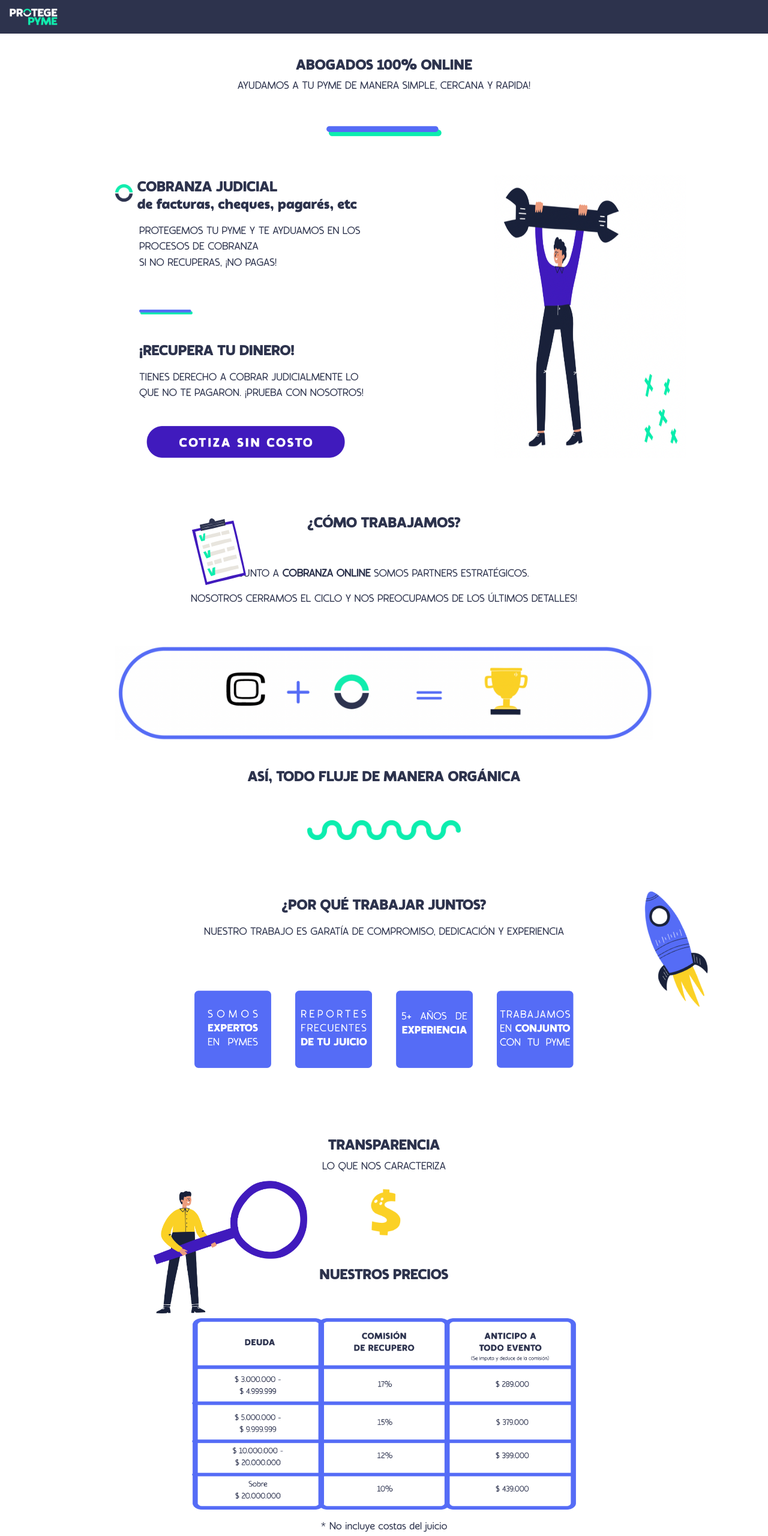
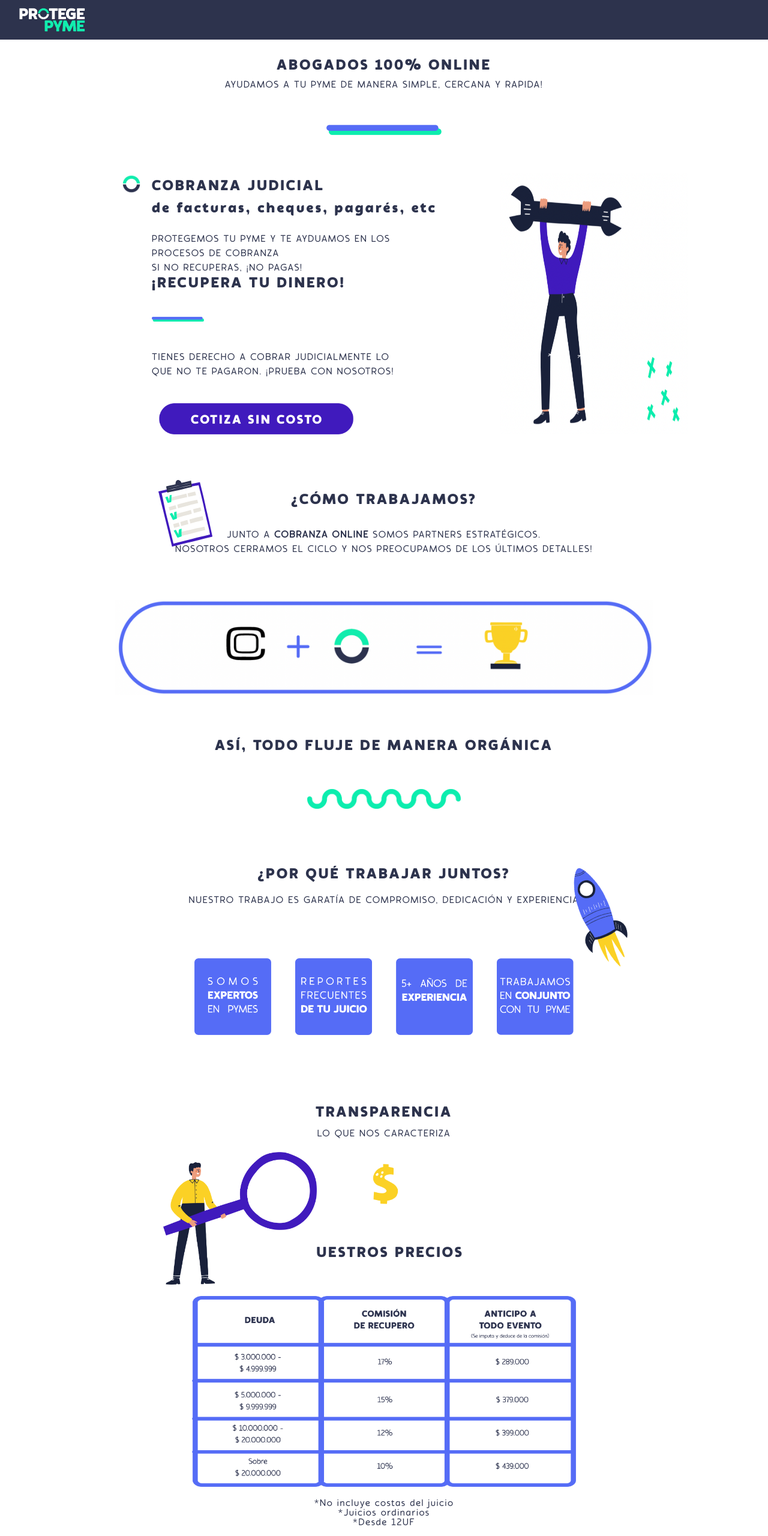
Before and after one commit to jerosantamariai/finalpp, a React (Create React App) app in the folder front/: page / in a window 1280 px wide. Shown: the top 2560 px of the page at 60% size. Built offline with nearby package versions, Linux system fonts and the light colour scheme.

Commit message:
adding format

```diff
--- a/front/src/index.css
+++ b/front/src/index.css
@@ -2,6 +2,7 @@ body {
   /* background-color: rgb(45, 51, 77) !important; */
   background-color: white;
   padding-top: 80px;
+  letter-spacing: 0.1rem;
 }
 
 @font-face{
@@ -18,12 +19,14 @@ h1, th {
   font-family: AuroBlack;
   color: rgb(45, 51, 77);
   font-size: 1.5rem !important;
+  letter-spacing: 0.2rem;
 }
 
 h2, h3, h4, h5, h6, p, nav, td, li {
   font-family: AuroRegular;
   color: rgb(45, 51, 77);
-  font-size: 1.1rem !important;
+  font-size: 1rem !important;
+  letter-spacing: 0.1rem;
 }
 
 .color-verde{
@@ -45,7 +48,9 @@ h2, h3, h4, h5, h6, p, nav, td, li {
 }
 
 .logoPP {
-  width: 10%;
+  height: 40px;
+  width: auto;
+  margin-left: 1rem;
 }
 
 /* INICIO */
@@ -55,8 +60,11 @@ h2, h3, h4, h5, h6, p, nav, td, li {
 }
 
 .isopp {
+  position: absolute;
   width: 7%;
-  height: 7%;
+  height: 10%;
+  top: -0.3rem;
+  left: -0.5rem;
 }
 
 .button {
@@ -76,14 +84,16 @@ h2, h3, h4, h5, h6, p, nav, td, li {
 .middle .some {
   vertical-align: middle;
 }
-
+.some {
+  padding-left: 3rem;
+}
 /* TRABAJAMOS */
 
-.checkbox {
+.img-checkbox {
   width: 7%;
   position: absolute;
-  left: 20rem;
-  top: 54rem;
+  left: 16.5rem;
+  top: 50rem;
 }
 
 .copp {
@@ -103,9 +113,9 @@ h2, h3, h4, h5, h6, p, nav, td, li {
 
 .rocket {
   position: absolute;
-  left: 62rem;
-  top: 90rem;
-  width: 20%;
+  right: 11rem;
+  top: 88rem;
+  width: 17%;
 }
 
 /* PRECIOS */
@@ -113,12 +123,13 @@ h2, h3, h4, h5, h6, p, nav, td, li {
 .personados {
   width: 20%;
   position: absolute;
-  top: 123rem;
-  left: 16rem;
+  top: 120rem;
+  left: 17rem;
 }
 
 .signopeso {
-  width: 7%;
+    width: 6%;
+    margin: 1rem;
 }
 
 .tabla {
@@ -144,7 +155,9 @@ input, textarea {
   width: 20%;
   height: 5%;
 }
-
+.hablemos-cont {
+  margin-bottom: 6rem !important;
+}
 .hablemos-cont p {
   letter-spacing: 0.25em;
   word-spacing: 0.25em;
@@ -153,7 +166,12 @@ input, textarea {
 .submit {
   width: 70%;
 }
-
+.form-label{
+  font-size: 1.2rem;
+}
+.form-control{
+  height: 50px;
+}
 /* FOOTER */
 
 .footer {
--- a/front/src/views/landsection/hablemos.jsx
+++ b/front/src/views/landsection/hablemos.jsx
@@ -5,7 +5,7 @@ import Dialogo from '../../img/hablemos.svg';
 
 const Hablemos = props => {
     return (
-        <div className="hablemos-cont text-center my-5">
+        <div className="hablemos-cont text-center mt-4 pt-4">
             <h1>HABLEMOS!</h1>
             <p>QUEREMOS AYUDARTE</p>
             <img src={Dialogo} alt="dialogo" className="dialogo py-3" />
@@ -23,10 +23,10 @@ const Hablemos = props => {
                         <label for="exampleInputComment" className="form-label">COMENTARIO</label>
                         <textarea type="text" className="form-control" id="exampleInputComentario" rows="4" />
                     </div>
-                    <img src={Submit} alt="submit" type="submit" className="submit my-4" />
+                    <img src={Submit} alt="submit" type="submit" className="submit mt-4" />
                 </form>
             </div>
-            <img src={BigDoubleLine} alt="bigdoubleline" className="bigdoubleline my-5" />
+            <img src={BigDoubleLine} alt="bigdoubleline" className="bigdoubleline my-5 py-4" />
             <h1>O CONTÁCTANOS</h1>
             <p>+56 9 3181 6173<br/>ABOGADOS@PROTEGEPYME.COM</p>
         </div>
--- a/front/src/views/landsection/inicio.jsx
+++ b/front/src/views/landsection/inicio.jsx
@@ -13,17 +13,22 @@ const Inicio = props => {
                 <h5>AYUDAMOS A TU PYME DE MANERA SIMPLE, CERCANA Y RAPIDA!</h5>
                 <img src={DoubleLine} alt="doubleline" className="doubleline py-5" />
             </div>
-            <div className="middle d-flex justify-content-center no-gutters">
+            <div className="middle ml-4 d-flex justify-content-center no-gutters">
                 <div className="col-6 ml-5">
-                    <div className="some d-flex my-2 no-gutters">
                         <img src={IsoPP} alt="isopp" className="isopp" />
-                        <h1>COBRANZA JUDICIAL<br/>de facturas, cheques, pagarés, etc</h1>
-                    </div>
+                        <div className="some my-2  no-gutters">
+                            <h1>COBRANZA JUDICIAL </h1>
+                            <h1>de facturas, cheques, pagarés, etc</h1>
+                        </div>
                     <div className="restotexto ml-5">
-                        <p>PROTEGEMOS TU PYME Y TE AYDUAMOS EN LOS<br/>PROCESOS DE COBRANZA<br/>SI NO RECUPERAS, ¡NO PAGAS!</p>
-                        <img src={DoubleLine} alt="doubleline" className="doubleline py-5" />
+                        <div className="mt-4">
+                        <p className="mb-0">PROTEGEMOS TU PYME Y TE AYDUAMOS EN LOS</p>
+                        <p className="mb-0">PROCESOS DE COBRANZA</p>
+                        <p className="mb-0">SI NO RECUPERAS, ¡NO PAGAS!</p>
+                        </div>
                         <h1 className="mb-3">¡RECUPERA TU DINERO!</h1>
-                        <p>TIENES DERECHO A COBRAR JUDICIALMENTE LO<br/>QUE NO TE PAGARON. ¡PRUEBA CON NOSOTROS!</p>
+                        <img src={DoubleLine} alt="doubleline" className="doubleline pt-4 pb-5" />
+                        <p>TIENES DERECHO A COBRAR JUDICIALMENTE LO<br />QUE NO TE PAGARON. ¡PRUEBA CON NOSOTROS!</p>
                         <img src={Button} alt="button" className="button mt-4" />
                     </div>
                 </div>
--- a/front/src/views/landsection/precios.jsx
+++ b/front/src/views/landsection/precios.jsx
@@ -15,10 +15,12 @@ const Precios = props => {
             </div>
             <h1 className="py-5">NUESTROS PRECIOS</h1>
             <img src={Tabla} alt="tabla" className="tabla" />
-            <div className="condiciones text-center pt-3 pb-5">
-                <p>* No incluye costas del juicio<br />* Juicios ordinarios<br />* Desde 12UF</p>
+            <div className="condiciones text-center pt-3">
+                <p className="mb-0">*No incluye costas del juicio</p>
+                <p className="mb-0 mt-n2">*Juicios ordinarios</p>
+                <p className="mb-0 mt-n2">*Desde 12UF</p>
             </div>
-            <img src={DoubleLine} alt="doubleline" className="doubleline" />
+            <img src={DoubleLine} alt="doubleline" className="doubleline my-5 pt-4" />
         </div>
     );
 }
--- a/front/src/views/landsection/trabajamos.jsx
+++ b/front/src/views/landsection/trabajamos.jsx
@@ -7,11 +7,11 @@ const Trabajamos = props => {
     return (
         <div className="trabajamos-cont no-gutters">
             <div className="top text-center no-gutters">
-                <img src={CheckBox} alt="checkbox" className="checkbox" />
-                <h1 className="py-5">¿CÓMO TRABAJAMOS?</h1>
-                <p>JUNTO A <strong>COBRANZA ONLINE</strong> SOMOS PARTNERS ESTRATÉGICOS.</p>
+                <img src={CheckBox} alt="checkbox" className="img-checkbox" />
+                <h1 className="pt-5 pb-4">¿CÓMO TRABAJAMOS?</h1>
+                <p className="mb-0">JUNTO A <b>COBRANZA ONLINE</b> SOMOS PARTNERS ESTRATÉGICOS.</p>
                 <p>NOSOTROS CERRAMOS EL CICLO Y NOS PREOCUPAMOS DE LOS ÚLTIMOS DETALLES!</p>
-                <img src={Copp} alt="copp" className="copp py-5" />
+                <img src={Copp} alt="copp" className="copp py-5 mt-2 mb-4" />
                 <h1>ASÍ, TODO FLUJE DE MANERA ORGÁNICA</h1>
                 <img src={Ondas} alt="ondas" className="ondas my-5" />
             </div>
```
